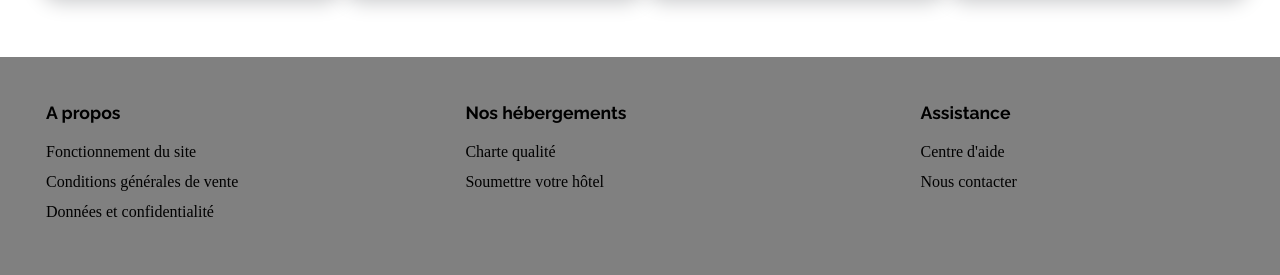
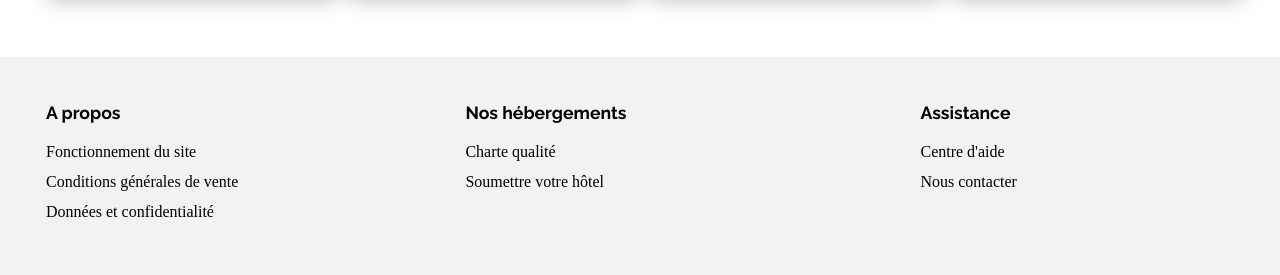
Before and after one commit to ECo0431/P2_Coffec_Elie_Nok, a plain HTML site: page index.html in a window 1280 px wide. Shown: the part 2235-2510 px from the top of the page. Drawn offline with Linux system fonts and the light colour scheme; a web font is replaced by a local one.

Commit message:
Changement de couleur pour le footer

```diff
--- a/style.css
+++ b/style.css
@@ -93,7 +93,7 @@ header, main{
 }
 
 footer{
-    background-color: gray;
+    background-color: #F2F2F2;
     height: 218px;
     width: 100%;
     margin-top: 60px;
```
